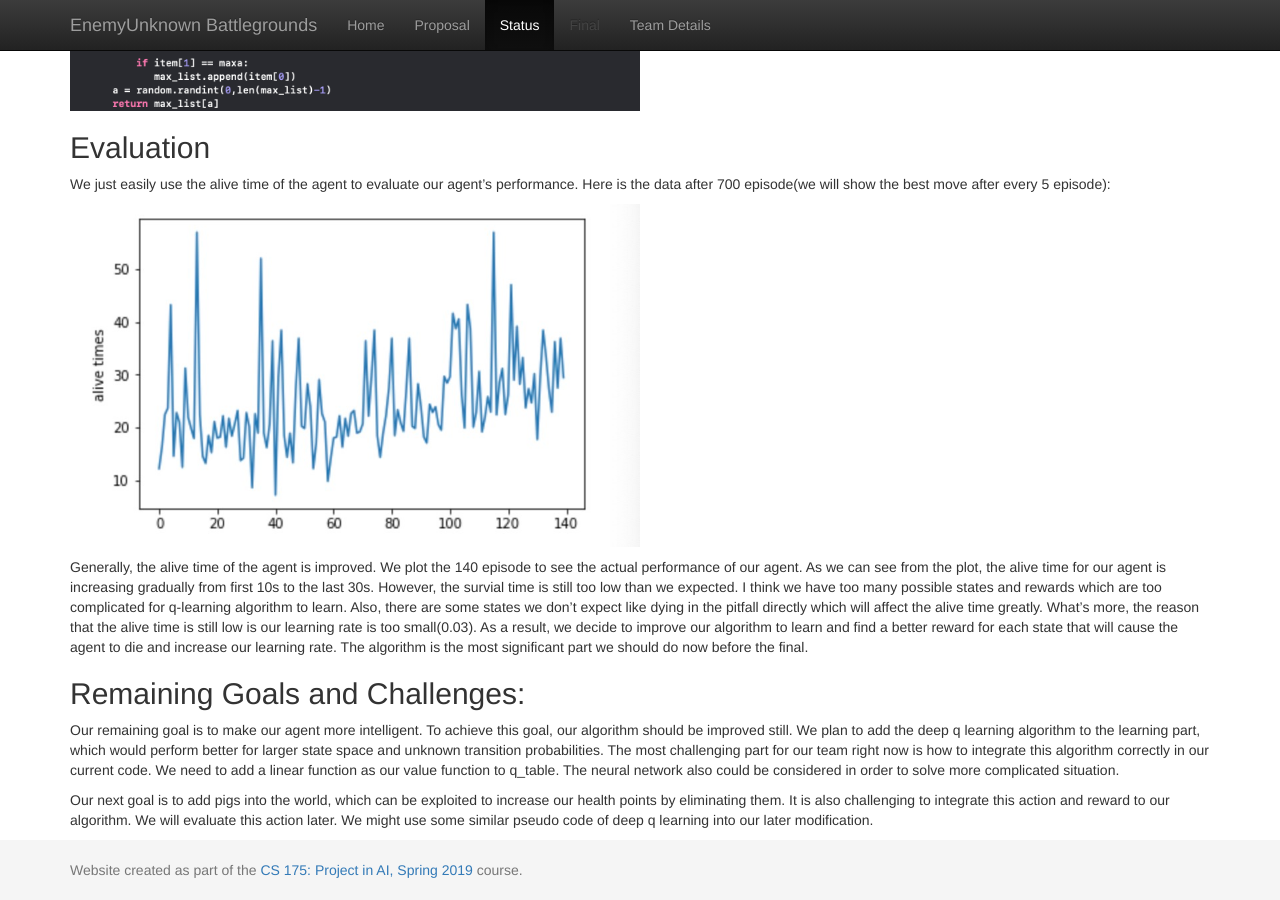
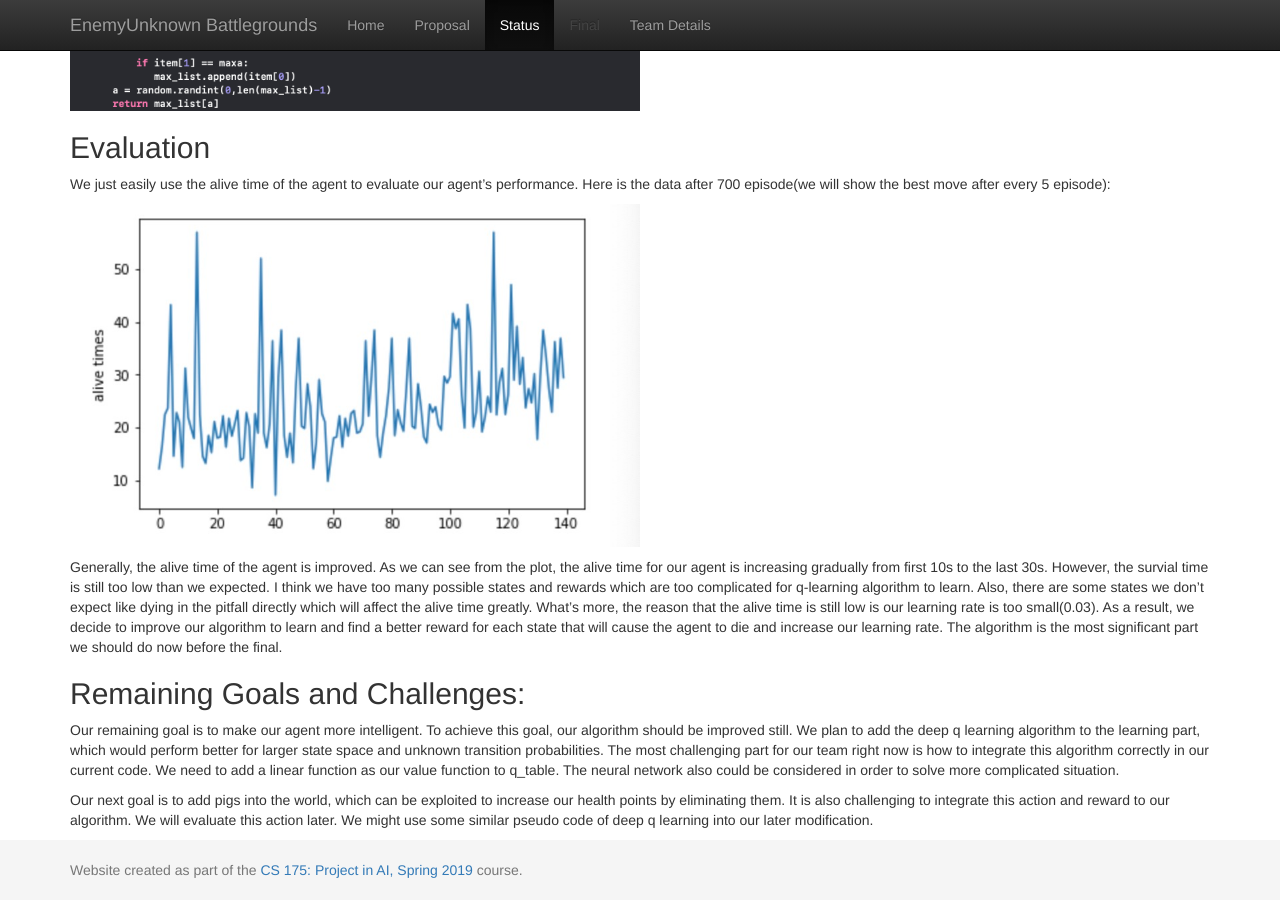
Before and after one commit to chenhaoy1/EnemyUnknown-Battlegrounds, a Jekyll site: the page built from docs/status.md, in a window 1280 px wide and 900 px high, scrolled down 3207 px. Built offline with Jekyll 4.4.1, drawn with Linux system fonts in a browser that asks for light colours.

Commit message:
Update status.md

```diff
--- a/docs/status.md
+++ b/docs/status.md
@@ -38,8 +38,7 @@
 <img src="5.jpg" width="50%">
 
 
-Generally, the alive time of the agent is improved. We plot the 140 episode to see the actual performance of our agent.
-As we can see from the plot, the alive time for our agent is increasing gradually from first 10s to the last 30s. However, the survial time is still too low than we expected. I think we have too many possible states and rewards which are too complicated for q-learning algorithm to learn. Also, there are some states we don't expect like dying in the pitfall directly which will affect the alive time greatly. What's more, the reason that the alive time is still low is our learning rate is too small(0.03). As a result, we decide to improve our algorithm to learn and find a better reward for each state that will cause the agent to die and increase our learning rate. The algorithm is the most significant part we should do now before the final.
+Generally, the alive time of the agent is improved. As we can see from the plot, the alive time for our agent is increasing gradually from first 10s to the last 30s. However, the survial time is still too low than we expected. I think we have too many possible states and rewards which are too complicated for q-learning algorithm to learn. Also, there are some states we don't expect like dying in the pitfall directly which will affect the alive time greatly. What's more, the reason that the alive time is still low is our learning rate is too small(0.03). As a result, we decide to improve our algorithm to learn and find a better reward for each state that will cause the agent to die and increase our learning rate. The algorithm is the most significant part we should do now before the final.
 
 
 
```
